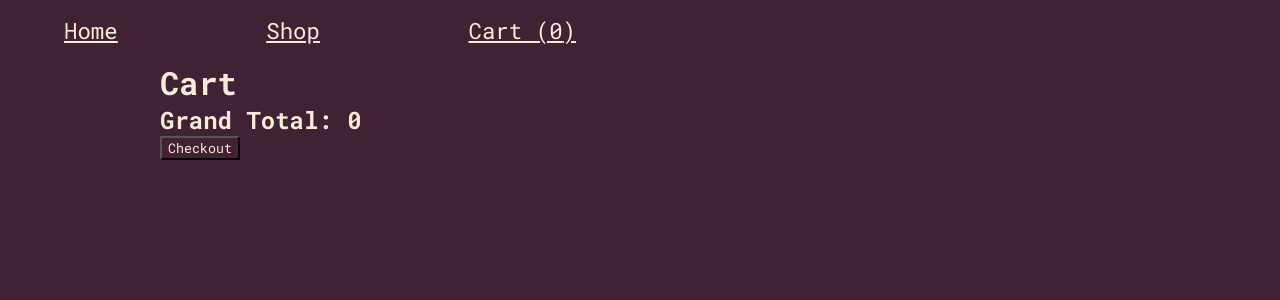
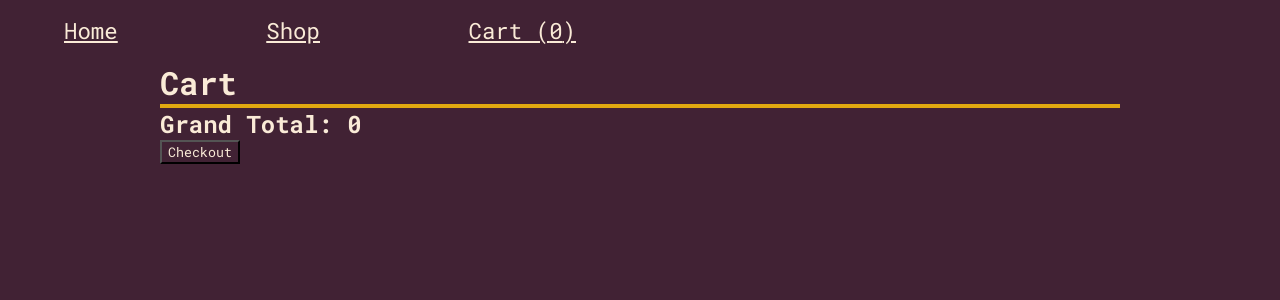
Before and after one commit to smmmfrd/fake-poe-rmt, a React (Vite) app: page /cart in a window 1280 px wide. Shown: the top 300 px of the page. Built offline with nearby package versions, Linux system fonts and the light colour scheme.

Commit message:
Cart Styling

```diff
--- a/src/components/Cart.jsx
+++ b/src/components/Cart.jsx
@@ -8,17 +8,39 @@ export default function Cart(){
     const navigate = useNavigate()
     var total = 0;
 
+    const getImageUrl = (image) =>{
+        return new URL(`${image}`, import.meta.url).href
+    }
+
     function makeCartItems(){
         var arr = [];
+        let keys = [];
+
         for(var key in cart){
-            const {id, name, price} = itemData.find(item => item.id === key);
+            keys.push(key);
+        }
+
+        for(let i=0; i < keys.length; i++){
+            let key = keys[i];
+            const {id, name, price, img} = itemData.find(item => item.id === key);
 
             const amount = price * cart[key];
             total += amount;
 
-            arr.push(<div key={id}>
-                <p><strong>{name}</strong> Amount: {cart[key]} Cost:{price} Total:{amount}<button onClick={() => removeItem(id)}>Remove Item</button></p>
-            </div>);
+            arr.push(
+                <div className="cart--item" key={id}>
+                    <div className="cart--item-container">
+                        <div className="cart--item-img"><img src={getImageUrl(img)} height="50px" /></div>
+                        <div className="cart--item-name">{name}</div>
+                        <div className="cart--item-price">
+                            <p>Amount: {cart[key]} Cost:{price}</p>
+                            <button onClick={() => removeItem(id)}>Remove Item</button>
+                        </div>
+                        <div className="cart--item-total">Total:{amount}</div>
+                    </div>
+                    {i != keys.length - 1 && <hr />}
+                </div>
+            );
         }
         return arr;
     }
@@ -33,7 +55,9 @@ export default function Cart(){
     return(
         <>
             <h1>Cart</h1>
-            {cartElements}
+            <div className="cart--container">
+                {cartElements}
+            </div>
             <h2>Grand Total: {total}</h2>
             <button onClick={handleCheckout}>Checkout</button>
         </>
--- a/src/index.css
+++ b/src/index.css
@@ -22,6 +22,7 @@ nav{
     font-size: 1.4rem;
 
     width: 50%;
+    min-width: 500px;
     padding: 1rem 4rem;
 
     display: flex;
@@ -36,7 +37,6 @@ nav{
 
 .shop--item-container{
     display: grid;
-    /* grid-template-columns: 1fr 1fr; */
     grid-template-columns: repeat(auto-fill, minmax(20rem, 1fr));
 }
 
@@ -73,3 +73,48 @@ nav{
     display: flex;
     gap: 0.5rem;
 }
+
+/* CART */
+
+.cart--container{
+    border: 2px solid #e0a910;
+    display: flex;
+    flex-direction: column;
+    gap: 0.5rem;
+    background-color: #351f2b;
+}
+
+.cart--item > hr{
+    border: 1px solid #1a1618;
+}
+
+.cart--item-container{
+    height: 3.75rem;
+
+    display: grid;
+    grid-template-columns: 0.5fr 1fr 2fr 1fr;
+    gap: 0.6rem;
+    background-color: #351f2b;
+}
+
+.cart--item-container *{
+    display: flex;
+    align-items: center;
+    background-color: #351f2b;
+}
+
+.cart--item-img{
+    display: flex;
+    justify-content: center;
+    align-items: center;
+}
+
+.cart--item-name{
+    font-weight: bold;
+    font-size: 1rem;
+}
+
+.cart--item-price{
+    display: inline;
+    margin: auto 0;
+}
```
